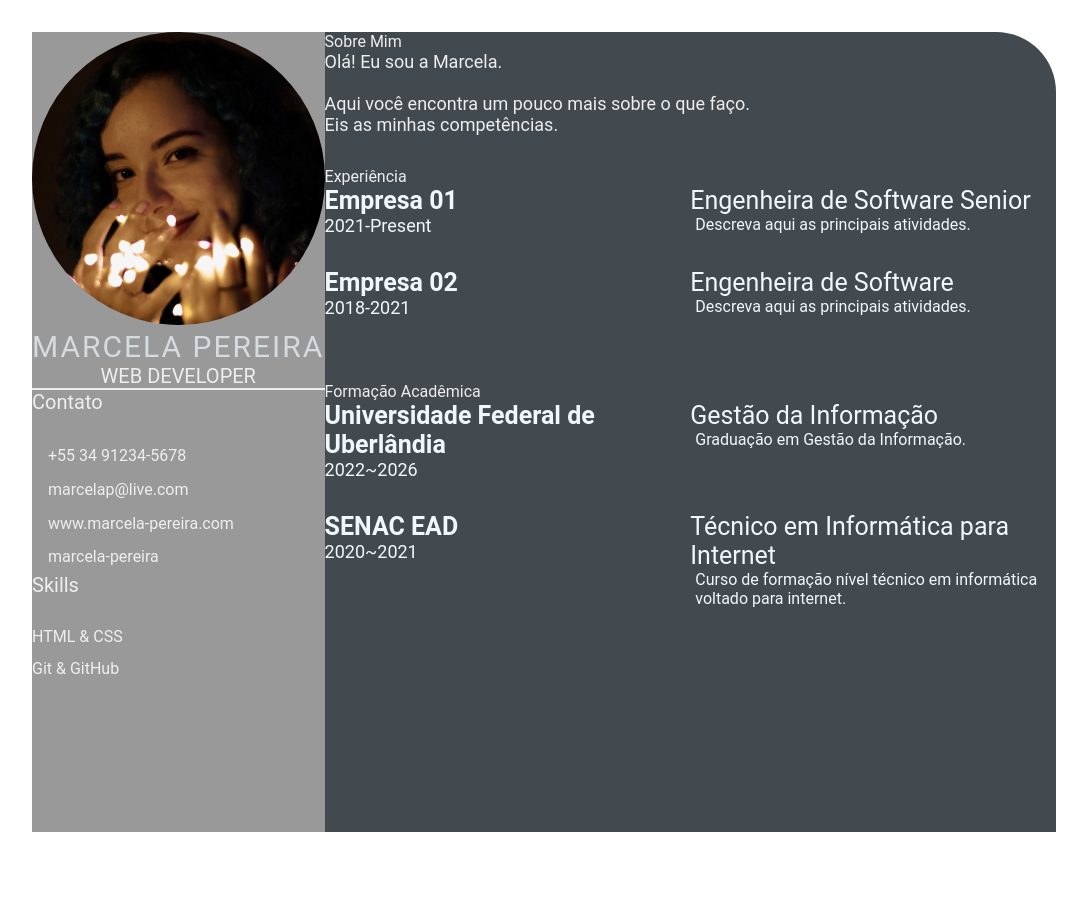
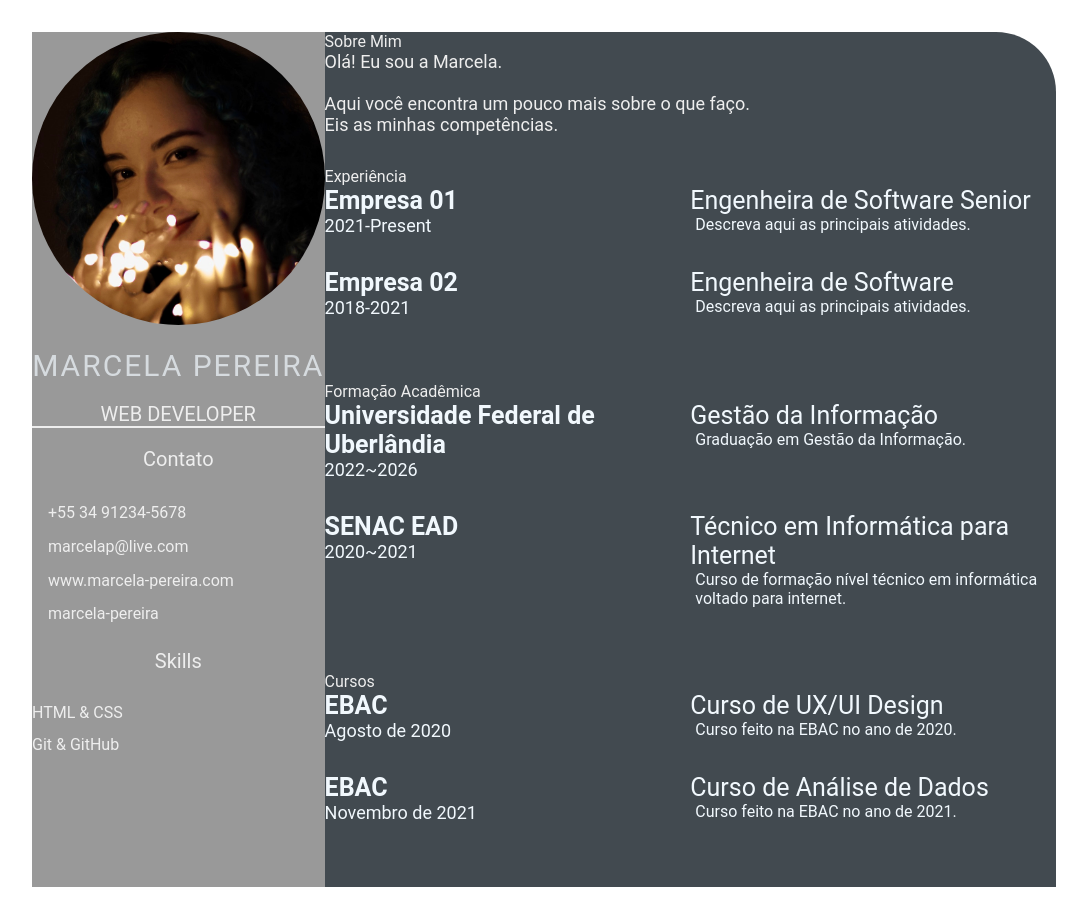
Before and after one commit to marcela-pereira/marcela-pereira.github.io, a plain HTML site: page index.html in a window 1280 px wide. Shown: the whole page, without its empty margins (96-1183 px from the left). Before the commit the page ends 864 px from the top, so only its background shows below. Drawn offline with Linux system fonts and the light colour scheme.

Commit message:
feature: add awards-gap (#5)

```diff
--- a/index.html
+++ b/index.html
@@ -6,7 +6,8 @@
     <meta name="viewport" content="width=device-width, initial-scale=1.0">
     <title>Marcela Pereira CV</title>
 
-    <link rel="stylesheet" href="style.css">
+    <link rel="stylesheet" href="style/style.css">
+    <link rel="icon" href="img/star.png">
 
 </head>
 <body>
@@ -15,9 +16,13 @@
             <section class="left-section-content">
                 <div class="profile">
                     <img class="profile-image" src="img/profile-image.jpg" alt="Profile image">
+                    <br>
+                    <br>
                     <p class="name">Marcela Pereira</p>
+                    <br>
                     <p class="profession">Web Developer</p>
                 </div>
+                <br>
                 <div class="contact-info">
                     <p class="left-title">Contato</p>
                     <ul>
@@ -25,6 +30,7 @@
                         <li><i class="fa fa-envelope"></i>marcelap@live.com</li>
                         <li><i class="fa fa-globe"></i>www.marcela-pereira.com</li>
                         <li><i class="fa fa-github"></i>marcela-pereira</li>
+                        <br>
                     </ul>
                 </div>
                 <div class="skills">
@@ -101,6 +107,35 @@
                     </div>
                 </div>
             </section>
+
+            <section class="awards gap">
+                <div class="right-title">Cursos</div>
+                <div class="awards-contents">
+                    <div class="awards-left">
+                        <p class="awards-company-name">EBAC</p>
+                        <p class="awards-time-period">Agosto de 2020</p>
+                    </div>
+                    <div class="awards-right">
+                        <p class="awards-name">Curso de UX/UI Design</p>
+                        <p class="awards-desc">
+                            Curso feito na EBAC no ano de 2020.
+                        </p>
+                    </div>
+                </div>
+                <div class="awards-contents">
+                    <div class="awards-left">
+                        <p class="awards-company-name">EBAC</p>
+                        <p class="awards-time-period">Novembro de 2021</p>
+                    </div>
+                    <div class="awards-right">
+                        <p class="awards-name">Curso de Análise de Dados</p>
+                        <p class="awards-desc">
+                            Curso feito na EBAC no ano de 2021.
+                        </p>
+                    </div>
+                </div>
+            </section>
+
         </section>
     </main>
 </body>
--- a/style.css
+++ b/style/style.css
@@ -46,6 +46,7 @@
     font-size: 30px;
     letter-spacing: 2px;
     text-transform: uppercase;
+    text-align: center;
 }
 
 .profession {
@@ -59,6 +60,7 @@
 .left-title {
     color: #eeeeee;
     font-size: 20px;
+    text-align: center;
 }
 
 .contact-info ul {
```
Also changed, not shown: img/star.png (added).
